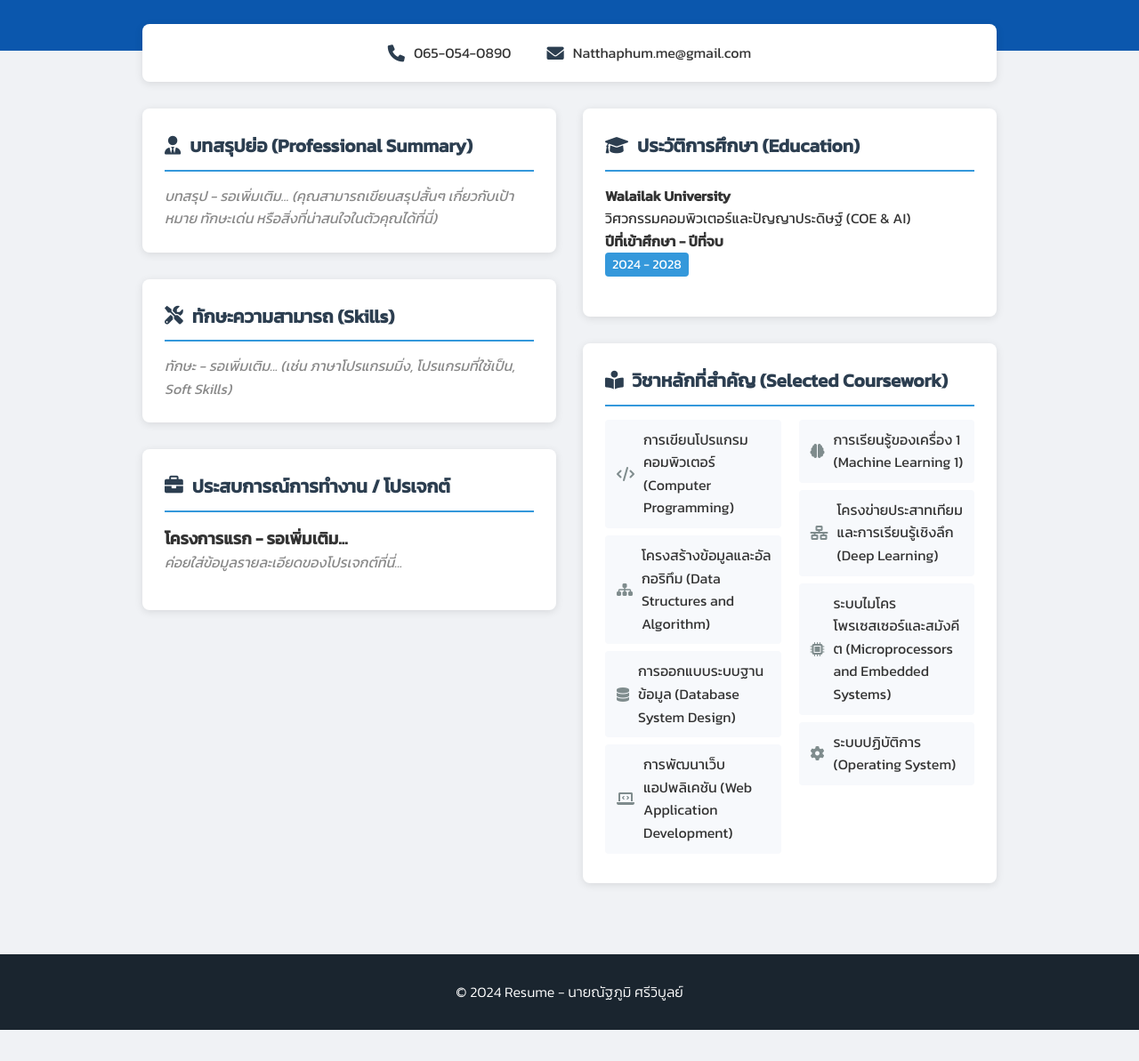
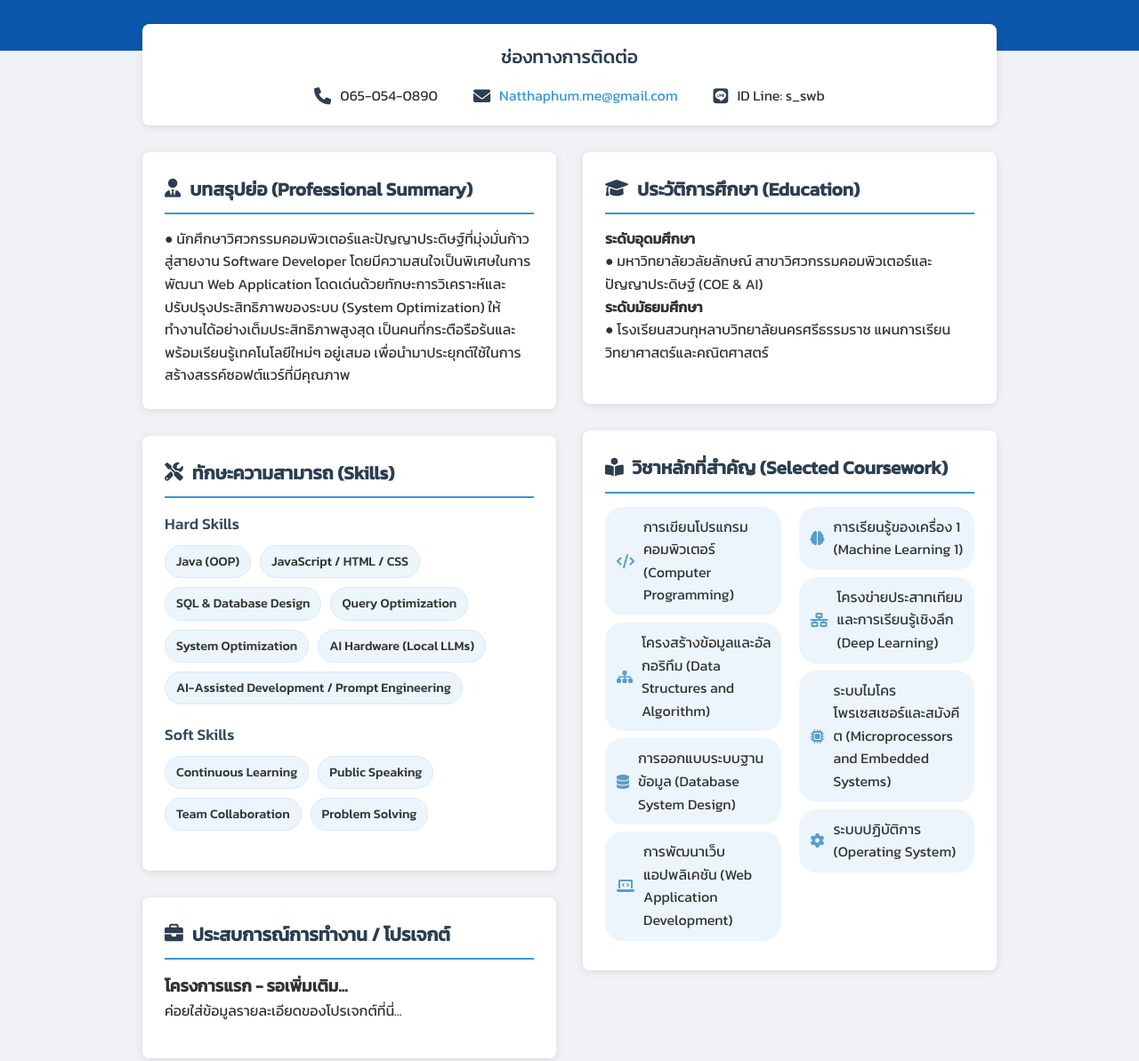
Before and after one commit to Bunnme/MYResume, a plain HTML site: page index.html in a window 1280 px wide. Shown: the part 343-1536 px from the top of the page at 89% size. Before the commit the page ends 1501 px from the top, so only its background shows below. Drawn offline with Linux system fonts and the light colour scheme.

Commit message:
อัปเดต

```diff
--- a/index.html
+++ b/index.html
@@ -22,7 +22,10 @@
 
     <div class="container main-content">
 
+        <!-- ส่วนข้อมูลติดต่อ -->
         <section class="contact-bar">
+            <h2 class="contact-title">ช่องทางการติดต่อ</h2>
+            <div class="contact-info">
                 <div class="contact-item">
                     <i class="fas fa-phone"></i>
                     <span>065-054-0890</span>
@@ -31,6 +34,11 @@
                     <i class="fas fa-envelope"></i>
                     <a href="mailto:Natthaphum.me@gmail.com">Natthaphum.me@gmail.com</a>
                 </div>
+                <div class="contact-item">
+                    <i class="fab fa-line" ></i>
+                    <span>ID Line: s_swb</span>
+                </div>
+            </div>
         </section>
 
         <div class="resume-grid">
@@ -38,14 +46,39 @@
             <div class="left-col">
                 <section class="panel summary-panel">
                     <h2><i class="fas fa-user-tie"></i> บทสรุปย่อ (Professional Summary)</h2>
-                    <p class="placeholder">บทสรุป - รอเพิ่มเติม... (คุณสามารถเขียนสรุปสั้นๆ เกี่ยวกับเป้าหมาย ทักษะเด่น
-                        หรือสิ่งที่น่าสนใจในตัวคุณได้ที่นี่)</p>
+                    <p class="placeholder">● นักศึกษาวิศวกรรมคอมพิวเตอร์และปัญญาประดิษฐ์ที่มุ่งมั่นก้าวสู่สายงาน
+                        Software Developer โดยมีความสนใจเป็นพิเศษในการพัฒนา Web Application
+                        โดดเด่นด้วยทักษะการวิเคราะห์และปรับปรุงประสิทธิภาพของระบบ (System Optimization)
+                        ให้ทำงานได้อย่างเต็มประสิทธิภาพสูงสุด เป็นคนที่กระตือรือร้นและพร้อมเรียนรู้เทคโนโลยีใหม่ๆ
+                        อยู่เสมอ เพื่อนำมาประยุกต์ใช้ในการสร้างสรรค์ซอฟต์แวร์ที่มีคุณภาพ</p>
                 </section>
 
                 <section class="panel skills-panel">
                     <h2><i class="fas fa-tools"></i> ทักษะความสามารถ (Skills)</h2>
-                    <p class="placeholder">ทักษะ - รอเพิ่มเติม... (เช่น ภาษาโปรแกรมมิ่ง, โปรแกรมที่ใช้เป็น, Soft Skills)
-                    </p>
+
+                    <div class="skills-category">
+                        <h3>Hard Skills</h3>
+                        <div class="skill-tags">
+                            <span class="skill-tag">Java (OOP)</span>
+                            <span class="skill-tag">JavaScript / HTML / CSS</span>
+                            <span class="skill-tag">SQL & Database Design</span>
+                            <span class="skill-tag">Query Optimization</span>
+                            <span class="skill-tag">System Optimization</span>
+                            <span class="skill-tag">AI Hardware (Local LLMs)</span>
+                            <span class="skill-tag">AI-Assisted Development / Prompt Engineering</span>
+
+                        </div>
+                    </div>
+
+                    <div class="skills-category">
+                        <h3>Soft Skills</h3>
+                        <div class="skill-tags">
+                            <span class="skill-tag">Continuous Learning</span>
+                            <span class="skill-tag">Public Speaking</span>
+                            <span class="skill-tag">Team Collaboration</span>
+                            <span class="skill-tag">Problem Solving</span>
+                        </div>
+                    </div>
                 </section>
 
                 <section class="panel experience-panel">
@@ -62,10 +95,11 @@
                     <h2><i class="fas fa-graduation-cap"></i> ประวัติการศึกษา (Education)</h2>
                     <div class="edu-item">
 
-                        <p><strong>Walailak University</strong></p>
-                        <p>วิศวกรรมคอมพิวเตอร์และปัญญาประดิษฐ์ (COE & AI)</p>
-                        <p><strong>ปีที่เข้าศึกษา - ปีที่จบ</strong></p>
-                        <span class="date">2024 - 2028</span>
+                        <p><strong>ระดับอุดมศึกษา</strong></p>
+                        <p>● มหาวิทยาลัยวลัยลักษณ์ สาขาวิศวกรรมคอมพิวเตอร์และปัญญาประดิษฐ์ (COE & AI)</p>
+                        <p><strong>ระดับมัธยมศึกษา</strong></p>
+                        <span class="date">● โรงเรียนสวนกุหลาบวิทยาลัยนครศรีธรรมราช แผนการเรียน
+                            วิทยาศาสตร์และคณิตศาสตร์</span>
                     </div>
                 </section>
 
@@ -100,7 +134,7 @@
     </div>
 
     <footer class="footer">
-        <p>&copy; 2024 Resume - นายณัฐภูมิ ศรีวิบูลย์</p>
+        <p>&copy; 2026 Resume - นายณัฐภูมิ ศรีวิบูลย์</p>
     </footer>
 
     <script src="resume.js"></script>
--- a/resume.css
+++ b/resume.css
@@ -33,7 +33,7 @@ body {
     object-fit: cover;
     border: 5px solid white;
     margin-bottom: 20px;
-    box-shadow: 0 4px 10px rgba(0,0,0,0.3);
+    box-shadow: 0 4px 10px rgba(0, 0, 0, 0.3);
 }
 
 .header h1 {
@@ -59,11 +59,22 @@ body {
     background-color: white;
     padding: 20px;
     border-radius: 8px;
-    box-shadow: 0 2px 10px rgba(0, 0, 0, 0.1);
+    box-shadow: 0 2px 10px rgba(0,0,0,0.1);
+    margin-bottom: 30px;
+    text-align: center; /* จัดให้ข้อความและเนื้อหาอยู่ตรงกลาง */
+}
+
+.contact-title {
+    color: #2c3e50;
+    font-size: 1.3rem;
+    margin-bottom: 15px;
+    font-weight: 500;
+}
+
+.contact-info {
     display: flex;
     justify-content: center;
     gap: 40px;
-    margin-bottom: 30px;
 }
 
 .contact-item {
@@ -78,7 +89,7 @@ body {
 }
 
 .contact-item a {
-    color: #333;
+    color: #3498db;
     text-decoration: none;
 }
 
@@ -98,7 +109,7 @@ body {
     background-color: white;
     padding: 25px;
     border-radius: 8px;
-    box-shadow: 0 2px 10px rgba(0,0,0,0.1);
+    box-shadow: 0 2px 10px rgba(0, 0, 0, 0.1);
     margin-bottom: 30px;
 }
 
@@ -113,10 +124,6 @@ body {
     gap: 10px;
 }
 
-.placeholder {
-    font-style: italic;
-    color: #888;
-}
 
 /* Coursework */
 .course-intro {
@@ -128,39 +135,42 @@ body {
 }
 
 .course-list li {
-    background-color: #f7f9fc;
+    background-color: #ebf5fb;
     padding: 10px;
-    border-radius: 4px;
+    border-radius: 20px;
     margin-bottom: 8px;
     display: flex;
     align-items: center;
     gap: 10px;
     border-left: 3px solid transparent;
+
 }
 
 .course-list li:hover {
-    border-left: 3px solid #3498db;
-    background-color: #ebf5fb;
+    background-color: #3498db;
+    color: white;
+    transform: translateY(-2px);
+    box-shadow: 0 4px 6px rgba(52, 152, 219, 0.2);
+
 }
 
 .course-list li i {
-    color: #7f8c8d;
+    color: #297fb9c0;
     width: 20px;
     text-align: center;
 }
 
 /* Education & Experience Items */
-.edu-item, .project-item {
+.edu-item,
+.project-item {
     margin-bottom: 15px;
 }
 
 .date {
     display: inline-block;
-    background-color: #3498db;
-    color: white;
-    padding: 2px 8px;
+    padding: 0px 0px;
     border-radius: 4px;
-    font-size: 0.9rem;
+    font-size: 1rem;
     margin-bottom: 5px;
 }
 
@@ -174,29 +184,25 @@ body {
 }
 
 /* Responsive (ปรับหน้าจอสำหรับมือถือ) */
+/* นำไปแทนที่ในส่วน @media (max-width: 768px) ของเดิมที่เกี่ยวกับ contact */
 @media (max-width: 768px) {
-    .resume-grid {
-        grid-template-columns: 1fr;
-    }
-
-    .contact-bar {
+    .contact-info {
         flex-direction: column;
         align-items: center;
         gap: 15px;
     }
+}
 
-    .header h1 {
-        font-size: 2rem;
-    }
-}
 /* จัดการกล่องคอลัมน์วิชาเรียน */
 .course-grid {
     display: flex;
-    gap: 20px; /* ระยะห่างระหว่างคอลัมน์ซ้าย-ขวา */
+    gap: 20px;
+    /* ระยะห่างระหว่างคอลัมน์ซ้าย-ขวา */
 }
 
 .course-col {
-    flex: 1; /* ให้ 2 ฝั่งแบ่งพื้นที่เท่าๆ กัน */
+    flex: 1;
+    /* ให้ 2 ฝั่งแบ่งพื้นที่เท่าๆ กัน */
 }
 
 /* แถม: ทำให้มือถือดูสวย (เรียงต่อกันบนลงล่างเมื่อจอเล็ก) */
@@ -206,3 +212,38 @@ body {
         gap: 0;
     }
 }
+
+/* การตกแต่งส่วน Skills ให้เป็นรูปแบบ Tag */
+.skills-category {
+    margin-bottom: 20px;
+}
+
+.skills-category h3 {
+    font-size: 1.1rem;
+    color: #34495e;
+    margin-bottom: 10px;
+    font-weight: 500;
+}
+
+.skill-tags {
+    display: flex;
+    flex-wrap: wrap;
+    gap: 10px;
+}
+
+.skill-tag {
+    background-color: #ebf5fb;
+    padding: 6px 12px;
+    border-radius: 20px;
+    font-size: 0.9rem;
+    font-weight: 500;
+    border: 1px solid #d6eaf8;
+    transition: all 0.3s ease;
+}
+
+.skill-tag:hover {
+    background-color: #3498db;
+    color: white;
+    transform: translateY(-2px);
+    box-shadow: 0 4px 6px rgba(52, 152, 219, 0.2);
+}
```
Lines whose indentation alone changed are shown as unchanged.
